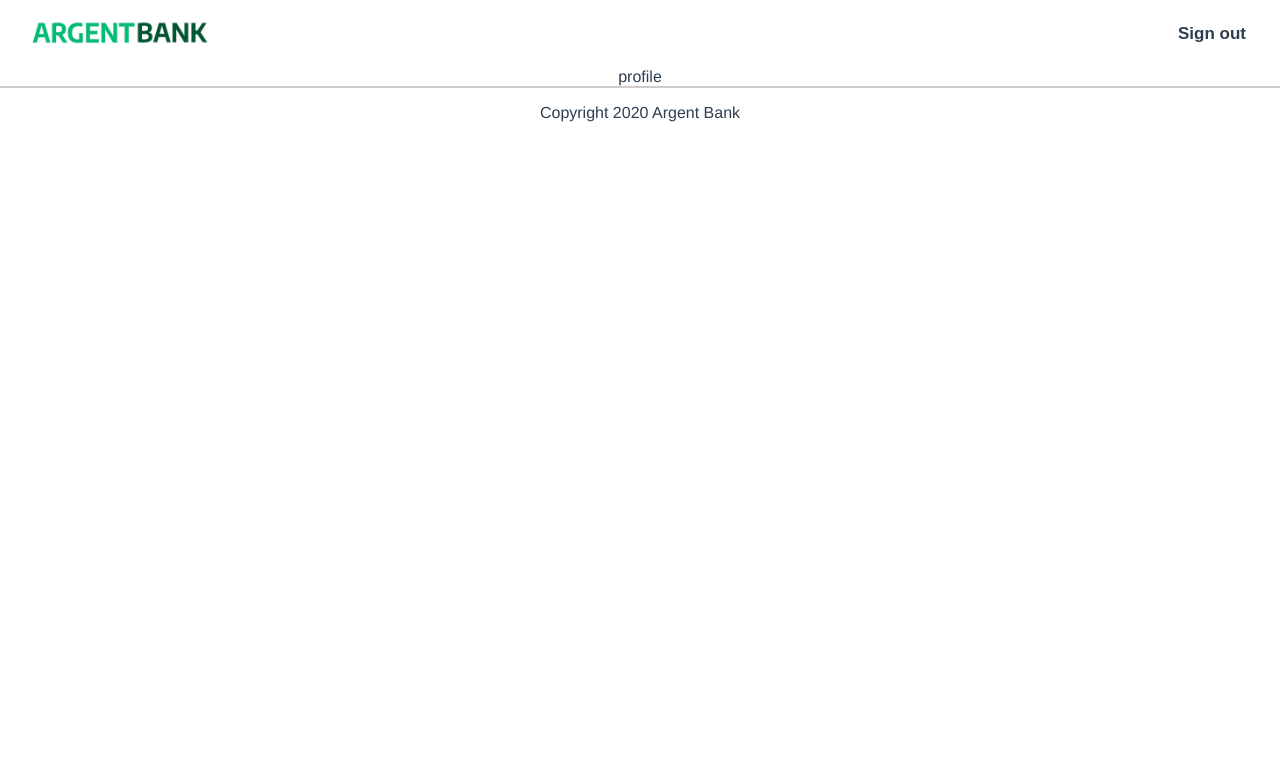
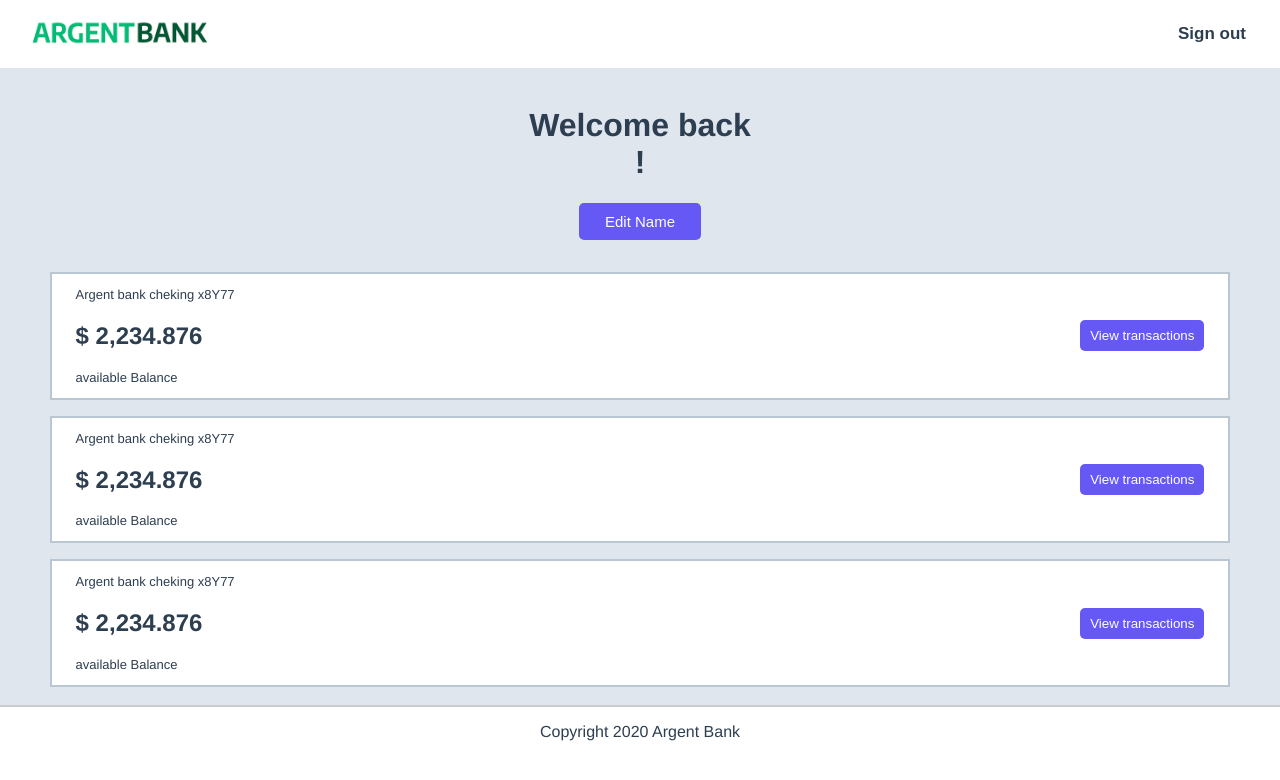
Before and after one commit to SAMIYAghb/ArgentBank, a React (Vite) app: page /profile in a window 1280 px wide. Shown: the top 780 px of the page. Built offline with nearby package versions, Linux system fonts and the light colour scheme; no server answers; sample sign-in values are in the browser's storage.

Commit message:
"display firstName & lastname in profile"

```diff
--- a/src/Redux/slices/profileSlice.jsx
+++ b/src/Redux/slices/profileSlice.jsx
@@ -14,7 +14,7 @@ export const profileUser = createAsyncThunk(
             // Vérifiez que la fonction est bien appelée
             console.log('Appel de la fonction profileUser avec');
             // Récupérer le token de l'utilisateur à partir du localStorage
-            const token = localStorage.getItem('userToken');
+            const token = sessionStorage.getItem('userToken');
             if (!token) throw new Error('Utilisateur non authentifié');
 
             // Requête GET pour récupérer les informations de l'utilisateur
--- a/src/pages/Profile/Profile.jsx
+++ b/src/pages/Profile/Profile.jsx
@@ -1,51 +1,51 @@
-// import { useEffect, useState } from "react";
-// import Card from "../../components/Card/Card"
-// import EditName from "../../components/EditName/EditName "
-// import style from './Profile.module.css'
-// import { useSelector, useDispatch } from "react-redux";
-// import { profileUser } from "../../Redux/slices/profileSlice";
+import { useEffect, useState } from "react";
+import Card from "../../components/Card/Card"
+import EditName from "../../components/EditName/EditName "
+import style from './Profile.module.css'
+import { useSelector, useDispatch } from "react-redux";
+import { profileUser } from "../../Redux/slices/profileSlice";
 
 const Profile = () => {
 
-  // const [isEditing, setIsEditing] = useState(false);
-  // const dispatch = useDispatch();
-  // const { firstName, lastName, loading, error } = useSelector((state) => state.profile);
-  // console.log(firstName, lastName);
+  const [isEditing, setIsEditing] = useState(false);
+  const dispatch = useDispatch();
+  const { firstName, lastName, loading, error } = useSelector((state) => state.profile);
+  console.log(firstName, lastName);
 
   // Appelle l'action profileUser pour récupérer les données de profil
-  // useEffect(() => {
-  //   dispatch(profileUser({firstName, lastName })); //adapter selon ce que tu passes en paramètre
-  // }, []);
+  useEffect(() => {
+    dispatch(profileUser({firstName, lastName })); //adapter selon ce que tu passes en paramètre
+  }, []);
 
   // Affichage des informations de profil ou gestion des erreurs/chargement
   // if (loading) return <p>Chargement du profil...</p>;
   // if (error) return <p>Erreur lors du chargement du profil: {error}</p>;
 
   return (
-    <div>profile</div>
-    // <div className={style.user}>
-    //   {
-    //     isEditing ? (
-    //       <EditName />
-    //     )
-    //       : (
-    //         <div className={style.header}>
-    //           <h1>Welcome back<br />{firstName} {lastName}!</h1>
-    //           <button
-    //             onClick={() => setIsEditing(true)}
-    //             className={style.editName}>
-    //             Edit Name
-    //           </button>
-    //         </div>
-    //       )
-    //   }
-    //   {/* <EditName /> */}
-    //   <div className={style.cards}>
-    //     <Card />
-    //     <Card />
-    //     <Card />
-    //   </div>
-    // </div>
+
+    <div className={style.user}>
+      {
+        isEditing ? (
+          <EditName />
+        )
+          : (
+            <div className={style.header}>
+              <h1>Welcome back<br />{firstName} {lastName}!</h1>
+              <button
+                onClick={() => setIsEditing(true)}
+                className={style.editName}>
+                Edit Name
+              </button>
+            </div>
+          )
+      }
+      {/* <EditName /> */}
+      <div className={style.cards}>
+        <Card />
+        <Card />
+        <Card />
+      </div>
+    </div>
 
   )
 }
```
